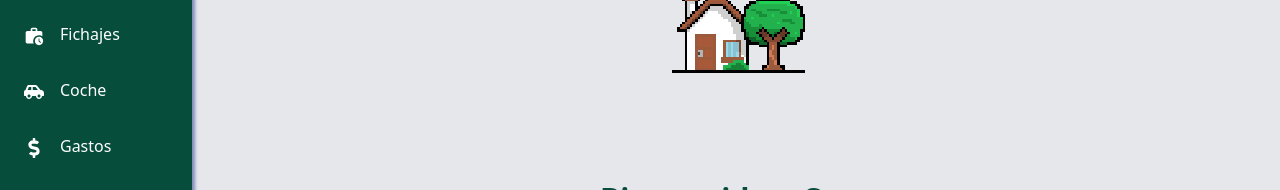
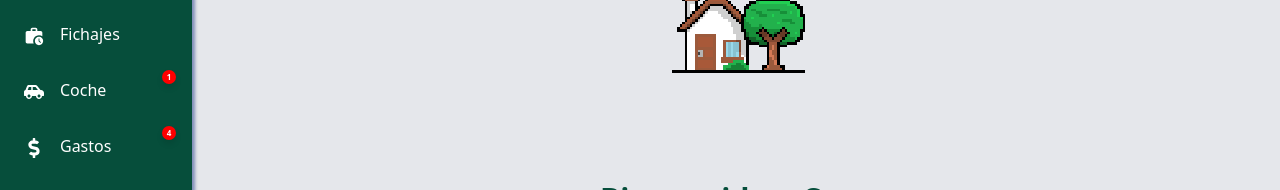
Before and after one commit to Asrlex/home-management, a React (Vite) app: page / in a window 1280 px wide. Shown: the part 286-476 px from the top of the page. Built offline with nearby package versions, Linux system fonts and the light colour scheme; no server answers.

Commit message:
notification store barebones

```diff
--- a/src/App.tsx
+++ b/src/App.tsx
@@ -8,7 +8,7 @@ import {
   Navigate,
   useLocation,
 } from 'react-router-dom';
-import BarraLateral from './components/menu/Sidebar';
+import Sidebar from './components/menu/Sidebar';
 import MainContent from './components/menu/MainContent';
 import ListaCompra from './components/products/ShoppingList';
 import Despensa from './components/products/Stock';
@@ -74,7 +74,7 @@ function App() {
     <>
       <PrimeReactProvider>
         <main className='app'>
-          <BarraLateral
+          <Sidebar
             onSelectSection={handleSectionChange}
             section={selectedSection}
           />
--- a/src/components/menu/Sidebar.tsx
+++ b/src/components/menu/Sidebar.tsx
@@ -1,4 +1,4 @@
-import BarraLateralItem from './SidebarItem';
+import SidebarItem from './SidebarItem';
 import AuthButton from '../users/AuthButton';
 import {
   FaHome,
@@ -13,9 +13,38 @@ import { PiCookingPotFill } from 'react-icons/pi';
 import { MdAddHome, MdWorkHistory } from 'react-icons/md';
 import { FaBoxes } from 'react-icons/fa';
 import ToggleMode from './TogglerSection';
-import React from 'react';
+import React, { useEffect } from 'react';
+import useNotificationStore from '@/store/NotificationStore';
 
-const BarraLateral = ({ onSelectSection, section }) => {
+const Sidebar = ({ onSelectSection, section }) => {
+  const setNotification = useNotificationStore(
+    (state) => state.setNotification
+  );
+
+  useEffect(() => {
+    setNotification('Productos', 2);
+    setNotification('Lista compra', 5);
+    setNotification('Despensa', 0);
+    setNotification('Recetas', 1);
+    setNotification('Tareas pendientes', 3);
+    setNotification('Tareas casa', 0);
+    setNotification('Fichajes', 0);
+    setNotification('Coche', 1);
+    setNotification('Gastos', 4);
+    setNotification('Ajustes', 0);
+
+    // setNotification('Productos', 0);
+    // setNotification('Lista compra', 0);
+    // setNotification('Despensa', 0);
+    // setNotification('Recetas', 0);
+    // setNotification('Tareas pendientes', 0);
+    // setNotification('Tareas casa', 0);
+    // setNotification('Fichajes', 0);
+    // setNotification('Coche', 0);
+    // setNotification('Gastos', 0);
+    // setNotification('Ajustes', 0);
+  }, [setNotification]);
+
   return (
     <div className='barraLateral'>
       <div className='tituloBarraLateral' onClick={() => onSelectSection('')}>
@@ -23,78 +52,78 @@ const BarraLateral = ({ onSelectSection, section }) => {
         <div className='itemBarraLateralTextHidden'>Gestión</div>
       </div>
       <ul className='barraLateralLista'>
-        <BarraLateralItem
+        <SidebarItem
           texto='Comida'
           icono={<FaUtensils className='iconoBarraLateral' />}
           tipo='dropdown'
           section={section}
           selectSection={onSelectSection}
         >
-          <BarraLateralItem
+          <SidebarItem
             texto='Productos'
             icono={<FaBoxes className='iconoBarraLateral' />}
             selectSection={onSelectSection}
             section={section}
           />
-          <BarraLateralItem
+          <SidebarItem
             texto='Lista compra'
             icono={<FaShoppingCart className='iconoBarraLateral' />}
             selectSection={onSelectSection}
             section={section}
           />
-          <BarraLateralItem
+          <SidebarItem
             texto='Despensa'
             icono={<FaUtensils className='iconoBarraLateral' />}
             selectSection={onSelectSection}
             section={section}
           />
-          <BarraLateralItem
+          <SidebarItem
             texto='Recetas'
             icono={<PiCookingPotFill className='iconoBarraLateral' />}
             selectSection={onSelectSection}
             section={section}
           />
-        </BarraLateralItem>
-        <BarraLateralItem
+        </SidebarItem>
+        <SidebarItem
           texto='Tareas'
           icono={<FaCheckSquare className='iconoBarraLateral' />}
           tipo='dropdown'
           section={section}
           selectSection={onSelectSection}
         >
-          <BarraLateralItem
+          <SidebarItem
             texto='Tareas pendientes'
             icono={<FaCheckSquare className='iconoBarraLateral' />}
             selectSection={onSelectSection}
             section={section}
           />
-          <BarraLateralItem
+          <SidebarItem
             texto='Tareas casa'
             icono={<MdAddHome className='iconoBarraLateral' />}
             selectSection={onSelectSection}
             section={section}
           />
-        </BarraLateralItem>
+        </SidebarItem>
         <hr className='barraLateralSeparador' />
-        <BarraLateralItem
+        <SidebarItem
           texto='Fichajes'
           icono={<MdWorkHistory className='iconoBarraLateral' />}
           selectSection={onSelectSection}
           section={section}
         />
-        <BarraLateralItem
+        <SidebarItem
           texto='Coche'
           icono={<FaCarSide className='iconoBarraLateral' />}
           selectSection={onSelectSection}
           section={section}
         />
-        <BarraLateralItem
+        <SidebarItem
           texto='Gastos'
           icono={<FaDollarSign className='iconoBarraLateral' />}
           selectSection={onSelectSection}
           section={section}
         />
-        <BarraLateralItem
+        <SidebarItem
           texto='Ajustes'
           icono={<FaCog className='iconoBarraLateral' />}
           selectSection={onSelectSection}
@@ -109,4 +138,4 @@ const BarraLateral = ({ onSelectSection, section }) => {
   );
 };
 
-export default BarraLateral;
+export default Sidebar;
--- a/src/components/menu/SidebarItem.tsx
+++ b/src/components/menu/SidebarItem.tsx
@@ -2,8 +2,9 @@ import { Link } from 'react-router-dom';
 import { useState } from 'react';
 import React from 'react';
 import { IoMdArrowDropright } from 'react-icons/io';
+import useNotificationStore from '@/store/NotificationStore';
 
-interface BarraLateralItemProps {
+interface SidebarItemProps {
   texto: string;
   icono: React.ReactNode;
   tipo?: 'item' | 'dropdown';
@@ -12,16 +13,20 @@ interface BarraLateralItemProps {
   children?: React.ReactNode;
 }
 
-export default function BarraLateralItem({
+export default function SidebarItem({
   texto,
   icono,
   tipo = 'item',
   section,
   selectSection,
   children,
-}: BarraLateralItemProps) {
+}: SidebarItemProps) {
   const [isHovered, setIsHovered] = useState(false);
   const path = `/${texto.toLowerCase().replace(/\s+/g, '-')}`;
+
+  const notificationCount = useNotificationStore(
+    (state) => state.notifications[texto] || 0
+  );
 
   return (
     <div
@@ -51,6 +56,9 @@ export default function BarraLateralItem({
           <li className='itemBarraLateralText'>
             {icono}
             <div className='itemBarraLateralTextHidden'>{texto}</div>
+            {notificationCount > 0 && (
+              <span className='notificationBubble'>{notificationCount}</span>
+            )}
           </li>
         </Link>
       )}
--- /dev/null
+++ b/src/store/NotificationStore.tsx
@@ -0,0 +1,28 @@
+import { create } from 'zustand';
+
+interface NotificationStore {
+  notifications: Record<string, number>;
+  setNotification: (section: string, count: number) => void;
+  clearNotification: (section: string) => void;
+}
+
+const useNotificationStore = create((set): NotificationStore => ({
+  notifications: {},
+
+  setNotification: (section, count) =>
+    set((state) => ({
+      notifications: {
+        ...state.notifications,
+        [section]: count,
+      },
+    })),
+
+  clearNotification: (section) =>
+    set((state) => {
+      const updatedNotifications = { ...state.notifications };
+      delete updatedNotifications[section];
+      return { notifications: updatedNotifications };
+    }),
+}));
+
+export default useNotificationStore;
--- a/src/styles/css/sidebar.css
+++ b/src/styles/css/sidebar.css
@@ -94,6 +94,7 @@
   transition: all 0.2s;
   cursor: pointer;
   margin: 0.25rem;
+  transition: all 0.2s;
 }
 
 @media (min-width: 768px) {
@@ -106,6 +107,10 @@
 .itemBarraLateral:hover {
   background-color: var(--barra-item-hover-color);
   box-shadow: 0 4px 6px rgba(0, 0, 0, 0.1);
+  transform: scale(1.05);
+}
+
+.itemBarraLateral:hover .notificationBubble {
   transform: scale(1.05);
 }
 
@@ -262,3 +267,21 @@
     position: static;
   }
 }
+
+.notificationBubble {
+  position: absolute;
+  top: 0.5rem;
+  right: 0.5rem;
+  background-color: red;
+  color: white;
+  font-size: 0.5rem;
+  font-weight: bold;
+  width: 0.875rem;
+  height: 0.875rem;
+  display: flex;
+  justify-content: center;
+  align-items: center;
+  border-radius: 9999px;
+  box-shadow: 0 4px 6px rgba(0, 0, 0, 0.1);
+  transition: all 0.2s;
+}
```
